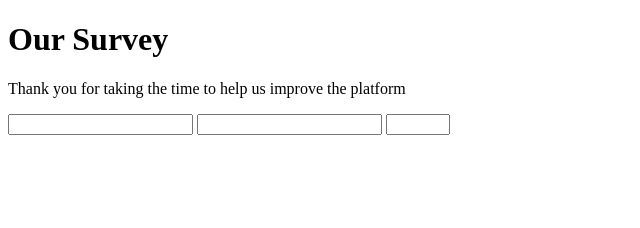
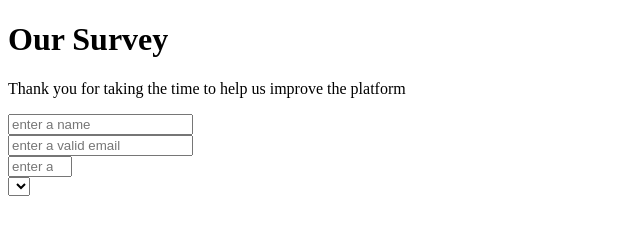
Before and after one commit to ammarkandel/html-css-pro, a plain HTML site: page index.html in a window 1280 px wide. Shown: the whole page, without its empty margins (0-640 px from the left). Drawn offline with Linux system fonts and the light colour scheme.

Commit message:
added label and dropdown selection

```diff
--- a/index.html
+++ b/index.html
@@ -14,9 +14,16 @@
       Thank you for taking the time to help us improve the platform
     </p>
     <form id="survey-form">
-      <input type="text" id="name" required />
-      <input type="email" id="email" required />
-      <input type="number" id="number" min="10" max="100" required />
+      <label for="name" id="name-label"></label>
+      <input type="text" id="name" required placeholder="enter a name"/><br>
+      <label for="email" id="email-label"></label>
+      <input type="email" id="email" required placeholder="enter a valid email"/><br>
+      <label for="number" id="number-label"></label>
+      <input type="number" id="number" min="10" max="100" required placeholder="enter a number between 10 and 100" /><br>
+      <select id="dropdown">
+
+      </select>
+
     </form>
     <script src="js/index.js"></script>
   </body>
```
